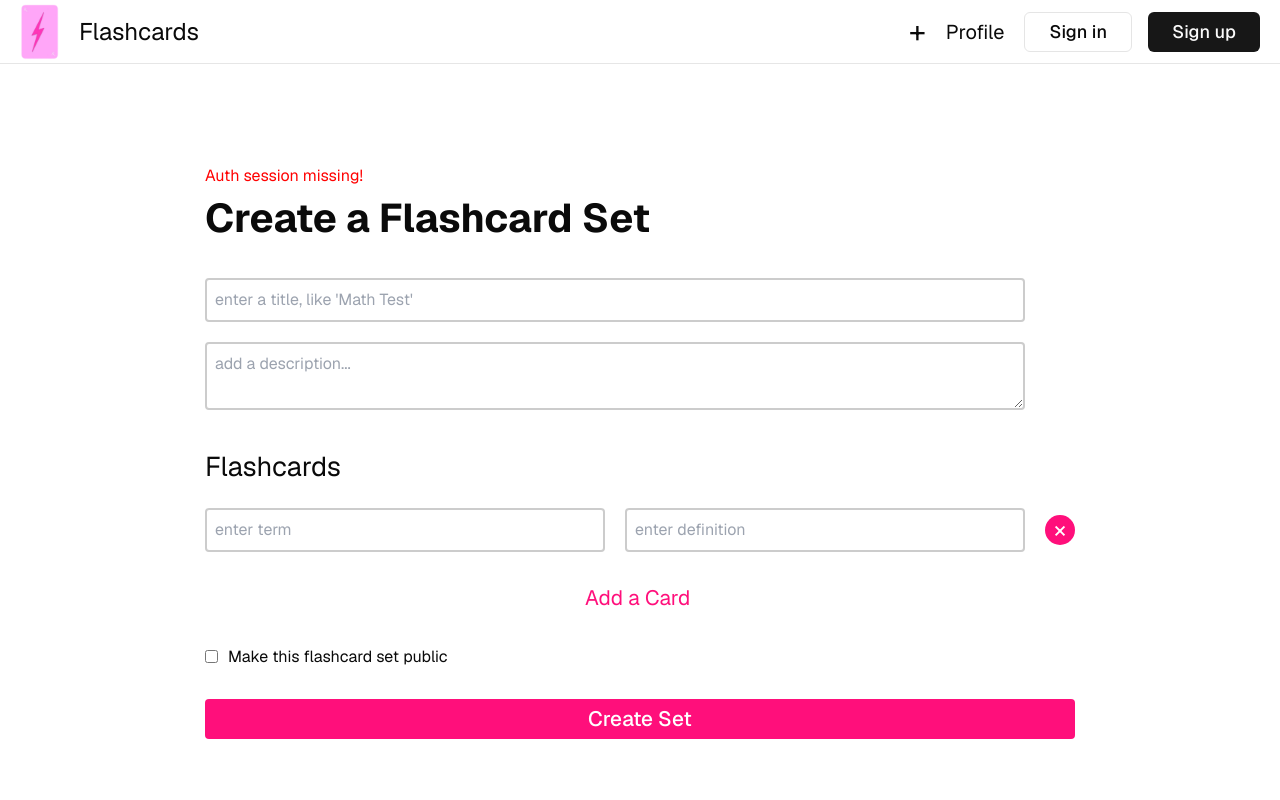
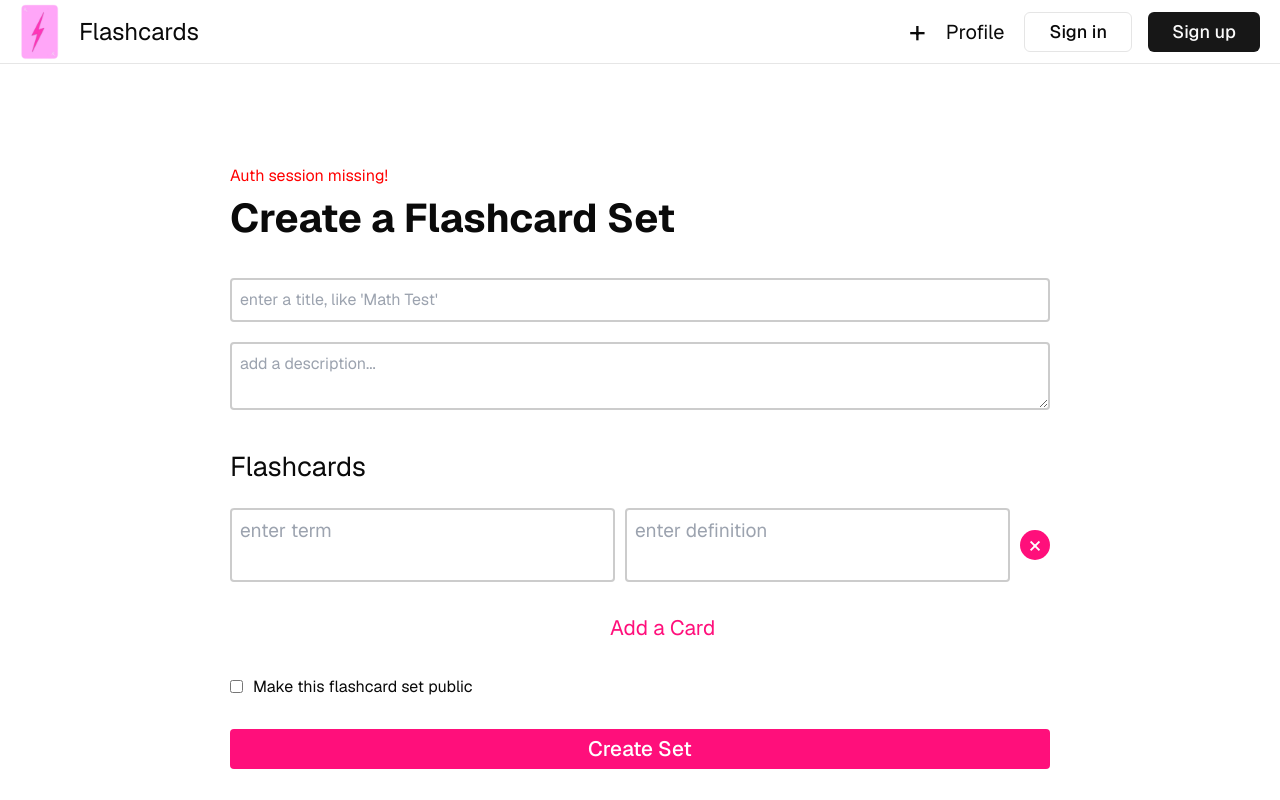
Before and after one commit to rakenduste-programmeerimine-2024/flashcards, a Next.js app: page /flashcards/create-set in a window 1280 px wide. Shown: the top 800 px of the page. Built offline with nearby package versions, Linux system fonts and the light colour scheme; no server answers.

Commit message:
feat: update css for card inserting and editing

```diff
--- a/components/flashcard-form.tsx
+++ b/components/flashcard-form.tsx
@@ -55,15 +55,13 @@ const FlashcardForm = ({
       <h3 style={{ marginBottom: '20px', fontSize: '1.7em' }}>Flashcards</h3>
       {cards.map((card, index) => (
         <div key={index} style={{ display: 'flex', alignItems: 'center', gap: '10px', marginBottom: '20px' }}>
-          <input
-            type="text"
+          <textarea
             placeholder="enter term"
             value={card.term}
             onChange={(e) => onCardChange(index, 'term', e.target.value)}
             style={termAndDefinitionStyle}
           />
-          <input
-            type="text"
+          <textarea
             placeholder="enter definition"
             value={card.definition}
             onChange={(e) => onCardChange(index, 'definition', e.target.value)}
@@ -114,13 +112,18 @@ const titleAndDescriptionStyle: React.CSSProperties = {
     boxSizing: 'border-box',
   };
 
-const termAndDefinitionStyle: React.CSSProperties = {
+  const termAndDefinitionStyle: React.CSSProperties = {
+    width: '100%',
+    padding: '8px',
+    fontSize: '1.2em',
+    minHeight: '40px',
+    maxHeight: '200px',
+    resize: 'none',
+    overflowY: 'auto',
+    boxSizing: 'border-box',
+    lineHeight: '1.4',
     border: '2px solid #ccc',
-    padding: '8px',
     borderRadius: '4px',
-    width: '400px',
-    marginRight: '10px',
-    boxSizing: 'border-box',
   };
 
 const deleteCardButtonStyle: React.CSSProperties = {
```
